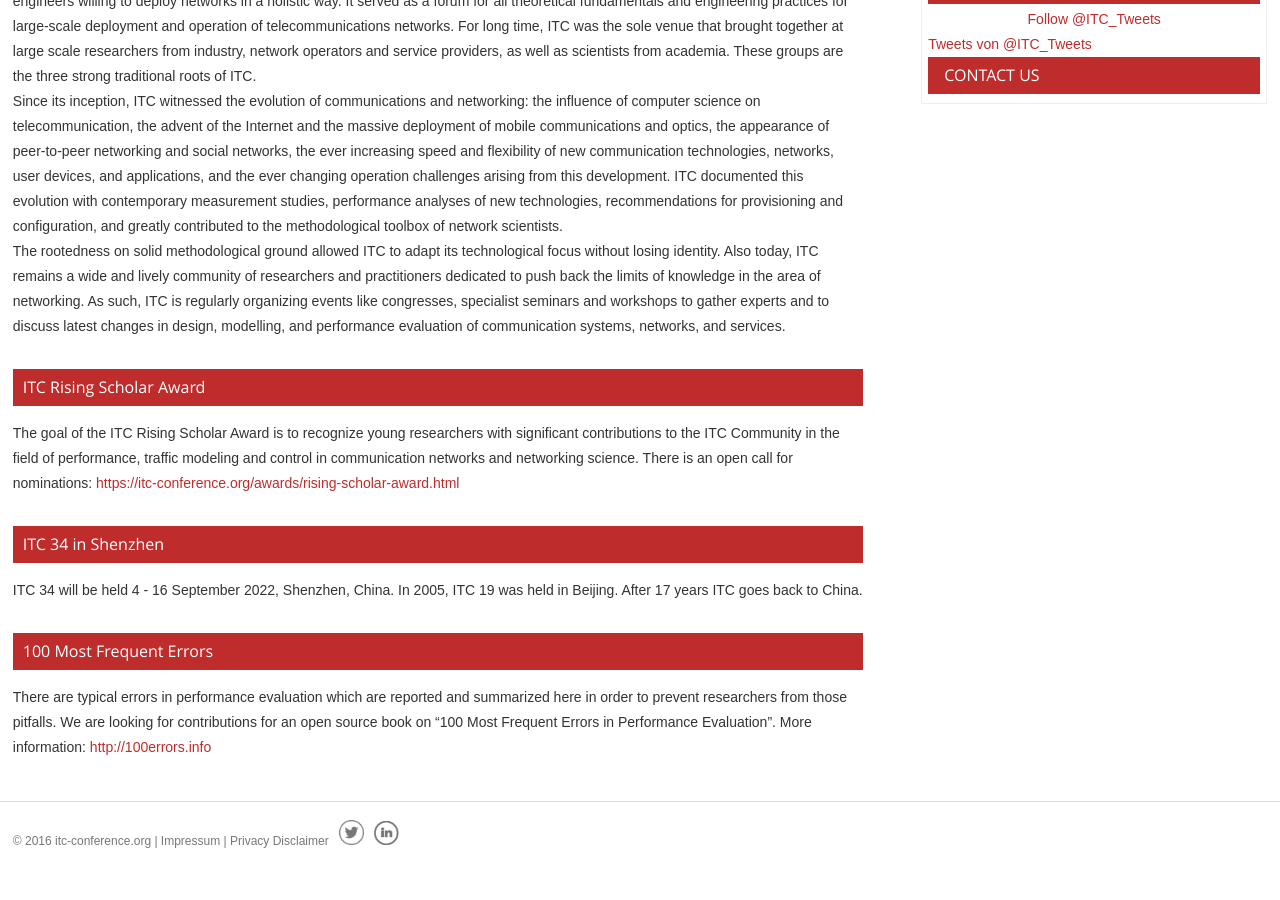
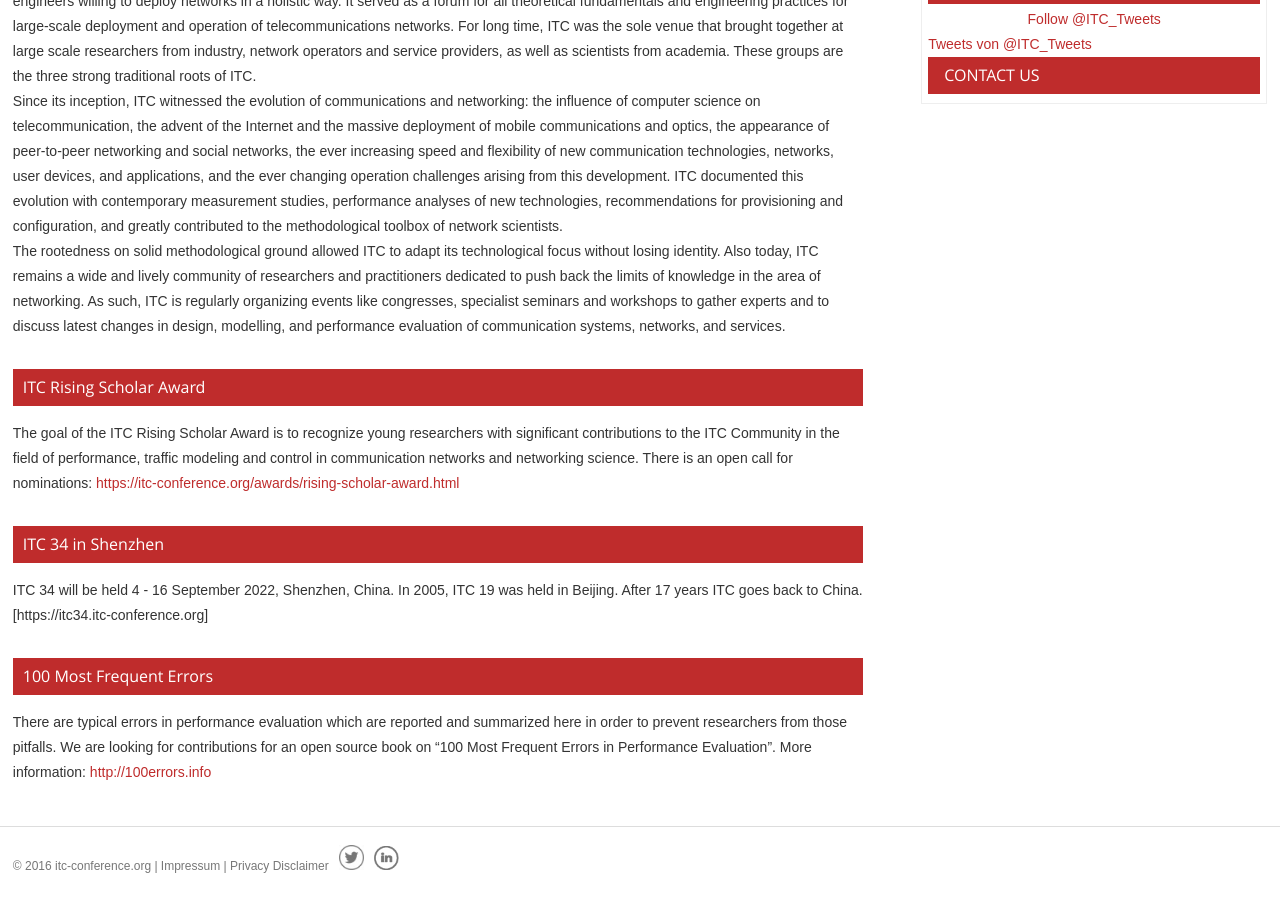
Before and after one commit to lsinfo3/itc-conference, a Jekyll site: the page built from index.md, in a window 1280 px wide and 900 px high, scrolled down 886 px. Built offline with Jekyll 4.4.1, drawn with Linux system fonts in a browser that asks for light colours; comment, search, counter and statistics services are not loaded; before the commit the page ends 1761 px from its top, so only the background shows below that; some of the changed lines change nothing that is shown.

Commit message:
ITC 34 url added

```diff
--- a/index.md
+++ b/index.md
@@ -28,7 +28,7 @@ The goal of the ITC Rising Scholar Award  is to recognize young researchers with
 
 ## ITC 34 in Shenzhen
 
-ITC 34 will be held 4 - 16 September 2022, Shenzhen, China. In 2005, ITC 19 was held in Beijing. After 17 years ITC goes back to China.
+ITC 34 will be held 4 - 16 September 2022, Shenzhen, China. In 2005, ITC 19 was held in Beijing. After 17 years ITC goes back to China. [https://itc34.itc-conference.org]
 
 
 ## 100 Most Frequent Errors
```
